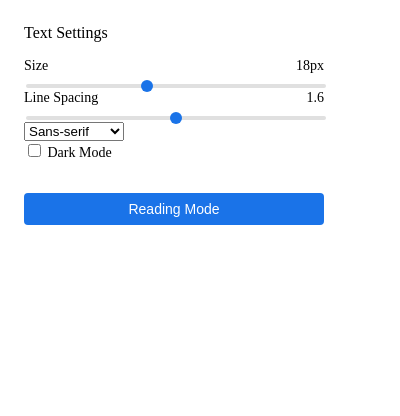
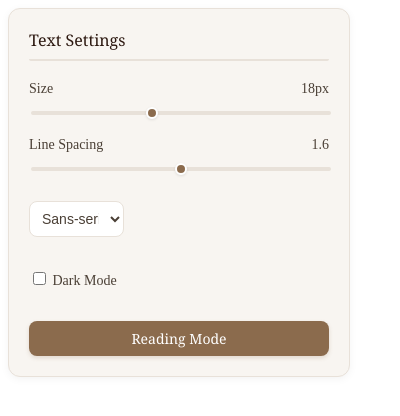
Before and after one commit to githubuser20152014/reading-mode, a browser extension: page popup.html in a window 400 px wide. Drawn offline with Linux system fonts and the light colour scheme.

Commit message:
Enhance UI with book-inspired design
- Add warm, paper-like background colors
- Implement rounded corners for comfort
- Use book-themed colors (browns and creams)
- Add subtle shadows and borders
- Improve button and control styling
- Update documentation with UI changes

```diff
--- a/popup.css
+++ b/popup.css
@@ -1,37 +1,65 @@
 .popup-container {
   width: 300px;
-  padding: 16px;
+  padding: 20px;
   display: flex;
   flex-direction: column;
-  gap: 16px;
+  gap: 24px;
+  background-color: #f8f5f1;  /* Warm paper-like background */
+  border: 1px solid #e8e1d9;
+  box-shadow: 0 2px 8px rgba(0, 0, 0, 0.05);
+  border-radius: 12px;  /* Rounded corners for the container */
+}
+
+.text-settings {
+  display: flex;
+  flex-direction: column;
+  gap: 20px;
+}
+
+.text-settings h2 {
+  font-size: 16px;
+  font-weight: 500;
+  margin: 0;
+  color: #2c1810;  /* Warm dark brown */
+  font-family: 'Georgia', serif;
+  border-bottom: 2px solid #e8e1d9;
+  padding-bottom: 8px;
+  border-radius: 2px;  /* Subtle rounded corners for the border */
 }
 
 .toggle-btn {
   width: 100%;
   padding: 8px 16px;
-  background-color: #1a73e8;
+  background-color: #8b6b4d;  /* Leather brown */
   color: white;
   border: none;
-  border-radius: 4px;
+  border-radius: 8px;  /* More rounded corners for the button */
   cursor: pointer;
   font-size: 14px;
-  margin-top: 16px;
+  margin-top: 8px;
+  font-family: 'Georgia', serif;
+  box-shadow: 0 2px 4px rgba(139, 107, 77, 0.2);
+  transition: all 0.2s ease;
 }
 
 .toggle-btn:hover {
-  background-color: #1557b0;
+  background-color: #75593f;
+  transform: translateY(-1px);
+  box-shadow: 0 3px 6px rgba(139, 107, 77, 0.3);
 }
 
 .text-settings h2 {
   font-size: 16px;
   font-weight: 500;
-  margin: 0 0 16px 0;
+  margin: 0;
 }
 
 .theme-toggle {
   display: flex;
   align-items: center;
   font-size: 14px;
+  margin-top: 4px;
+  color: #4a3f35;
 }
 
 .settings-header {
@@ -53,7 +81,7 @@
 .control-group {
   display: flex;
   flex-direction: column;
-  gap: 8px;
+  gap: 12px;
 }
 
 .control-label {
@@ -61,6 +89,7 @@
   justify-content: space-between;
   align-items: center;
   font-size: 14px;
+  color: #4a3f35;  /* Softer brown for text */
 }
 
 .value {
@@ -70,8 +99,8 @@
 input[type="range"] {
   width: 100%;
   height: 4px;
-  background: #e0e0e0;
-  border-radius: 2px;
+  background: #e8e1d9;
+  border-radius: 4px;  /* Slightly rounder slider track */
   appearance: none;
 }
 
@@ -79,15 +108,18 @@ input[type="range"]::-webkit-slider-thumb {
   appearance: none;
   width: 12px;
   height: 12px;
-  background: #1a73e8;
+  background: #8b6b4d;  /* Leather brown */
   border-radius: 50%;
   cursor: pointer;
+  border: 2px solid #fff;
+  box-shadow: 0 1px 3px rgba(0, 0, 0, 0.1);
 }
 
 .font-options {
   display: grid;
   grid-template-columns: repeat(3, 1fr);
   gap: 8px;
+  margin: 8px 0;
 }
 
 .font-option {
@@ -106,6 +138,16 @@ input[type="range"]::-webkit-slider-thumb {
   color: #1a73e8;
 }
 
+.font-options select {
+  width: 100%;
+  padding: 8px;
+  border: 1px solid #e8e1d9;
+  border-radius: 8px;  /* Match the button roundness */
+  font-size: 14px;
+  background-color: #fff;
+  color: #4a3f35;
+}
+
 .article-insights {
   padding: 16px 0;
   border-bottom: 1px solid #eee;
```
Also changed, not shown: DEVELOPMENT_PLAN.md (+4 -0 lines), README.md.
